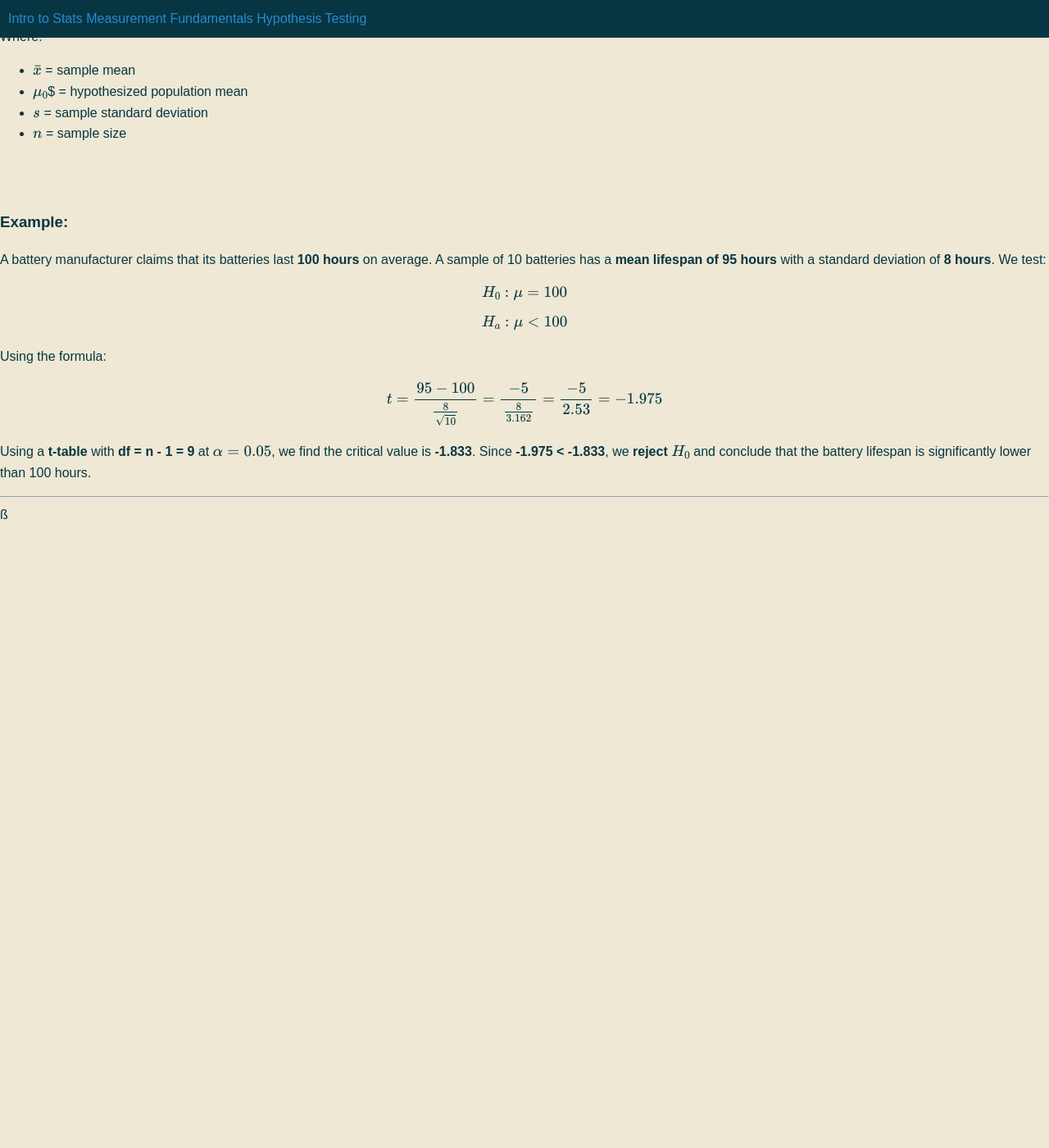
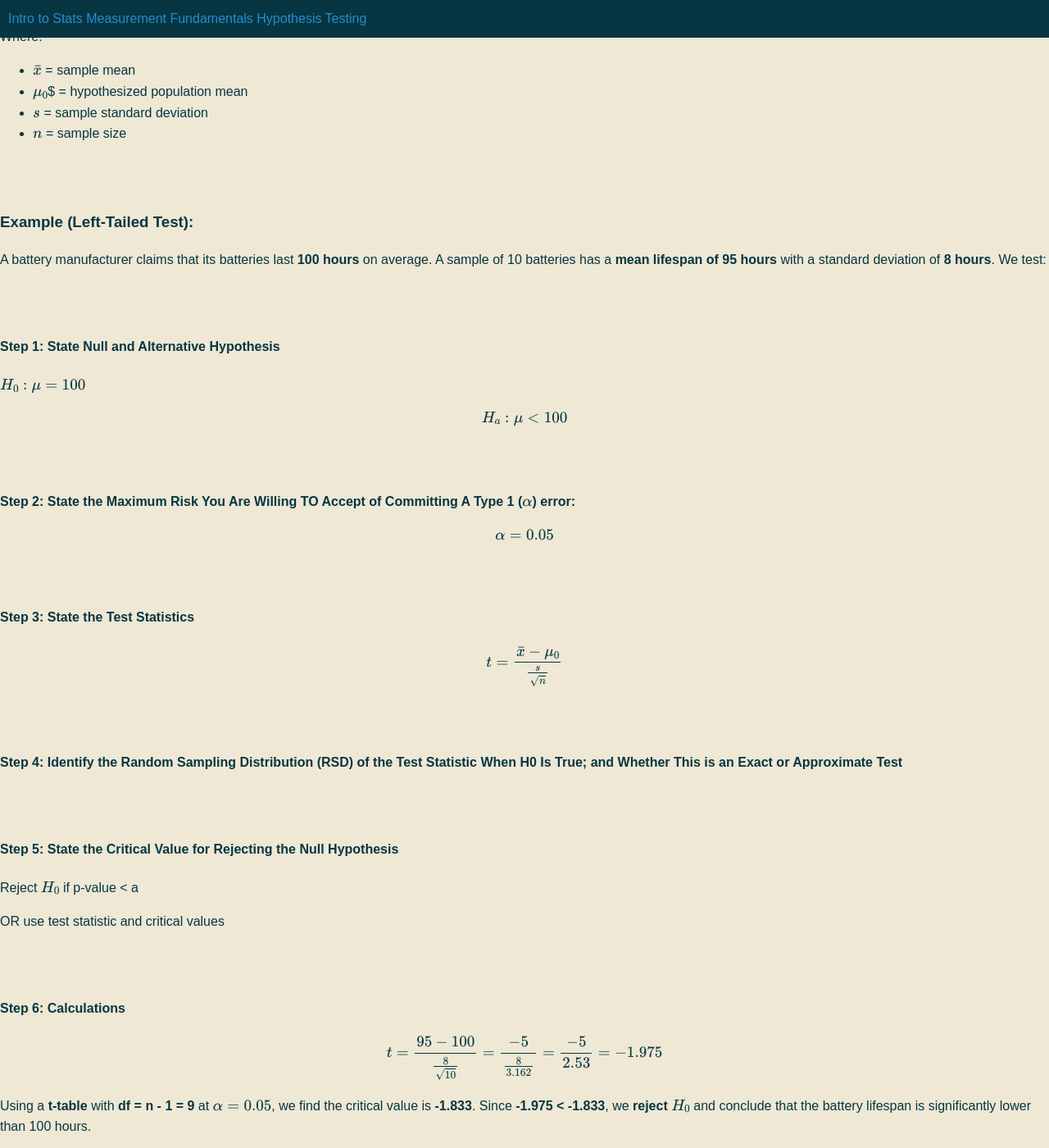
Before and after one commit to mrsoltys/ProbStat.github.io, a Jekyll site: the page built from HypothesisTesting.md, in a window 1280 px wide and 1400 px high, scrolled down 1006 px. Shown: the whole window at 82% size. Built offline with Jekyll 4.4.1, drawn with Linux system fonts in a browser that asks for light colours; comment, search, counter and statistics services are not loaded; before the commit the page ends 1647 px from its top, so only the background shows below that.

Commit message:
Update HypothesisTesting.md

```diff
--- a/HypothesisTesting.md
+++ b/HypothesisTesting.md
@@ -54,9 +54,10 @@ Where:
 - $$ s $$ = sample standard deviation
 - $$ n $$ = sample size
 
-### Example:
+### Example (Left-Tailed Test):
 A battery manufacturer claims that its batteries last **100 hours** on average. A sample of 10 batteries has a **mean lifespan of 95 hours** with a standard deviation of **8 hours**. We test:
 
+#### Step 1: State Null and Alternative Hypothesis
 $$
 H_0: \mu = 100
 $$
@@ -65,7 +66,25 @@ $$
 H_a: \mu < 100
 $$
 
-Using the formula:
+#### Step 2: State the Maximum Risk You Are Willing TO Accept of Committing A Type 1 ($$\alpha$$) error:
+
+$$\alpha=0.05$$
+
+#### Step 3: State the Test Statistics
+
+$$
+t = \frac{\bar{x} - \mu_0}{\frac{s}{\sqrt{n}}}
+$$
+
+#### Step 4: Identify the Random Sampling Distribution (RSD) of the Test Statistic When H0 Is True; and Whether This is an Exact or Approximate Test
+
+#### Step 5: State the Critical Value for Rejecting the Null Hypothesis
+
+Reject $$H_0$$ if p-value < a
+
+OR use test statistic and critical values
+
+#### Step 6: Calculations
 
 $$
 t = \frac{95 - 100}{\frac{8}{\sqrt{10}}} = \frac{-5}{\frac{8}{3.162}} = \frac{-5}{2.53} = -1.975
```
